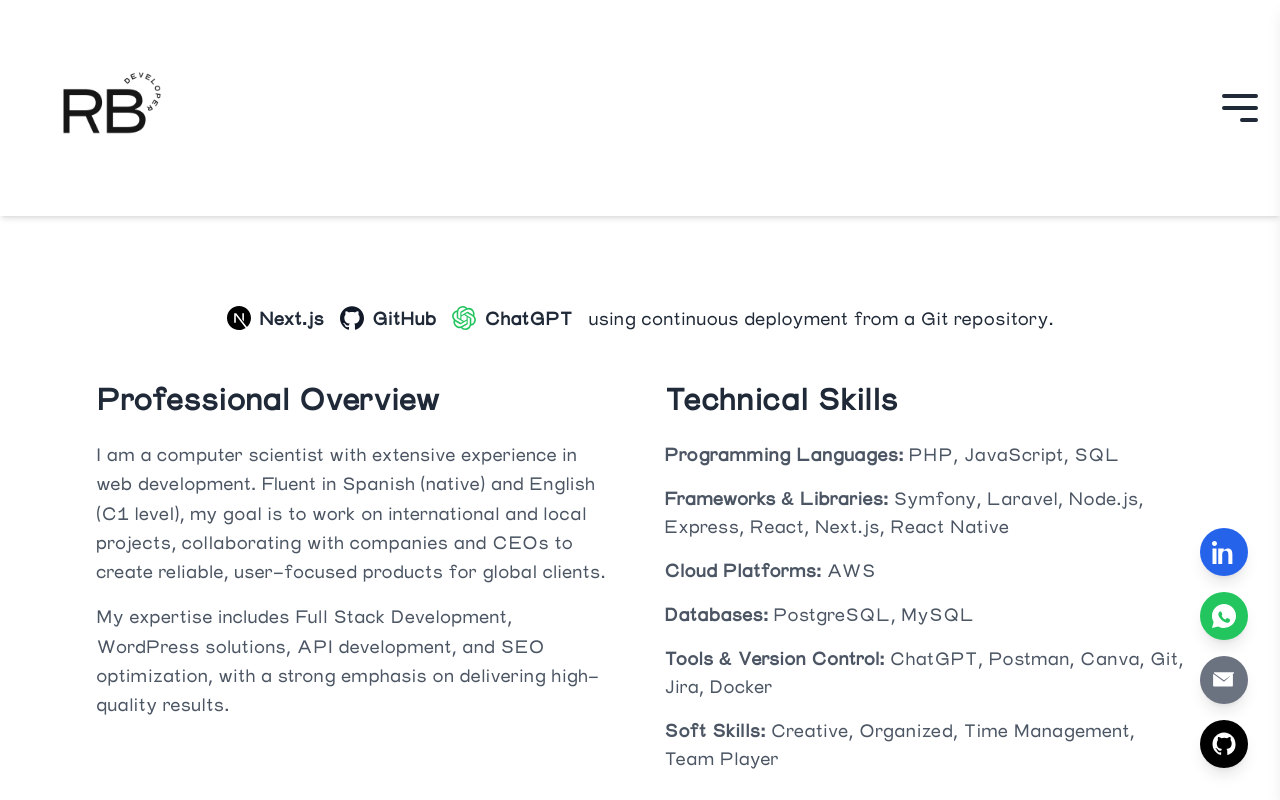
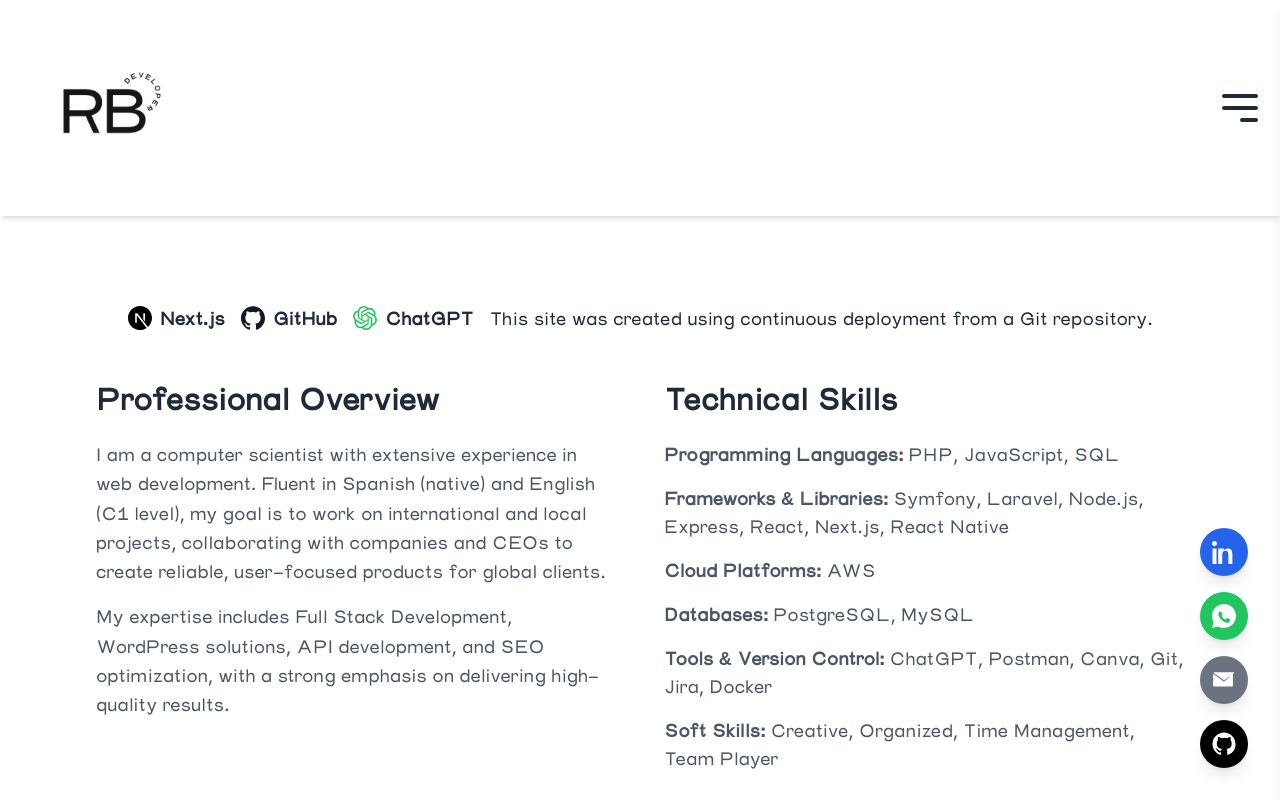
Before and after one commit to ramonbriceno12/ramon-portfolio, a Next.js app in the folder portfolio/: page / in a window 1280 px wide. Shown: the top 800 px of the page. Built offline with nearby package versions, Linux system fonts and the light colour scheme.

Commit message:
Deploy to prod

```diff
--- a/portfolio/app/components/About.tsx
+++ b/portfolio/app/components/About.tsx
@@ -19,7 +19,7 @@ const About: React.FC = () => {
                             <SiOpenai className="w-6 h-6 text-green-500" />
                             <strong>ChatGPT</strong>
                         </span>
-                        <span>using continuous deployment from a Git repository.</span>
+                        <span>This site was created using continuous deployment from a Git repository.</span>
                     </p>
                 </div>
 
```
